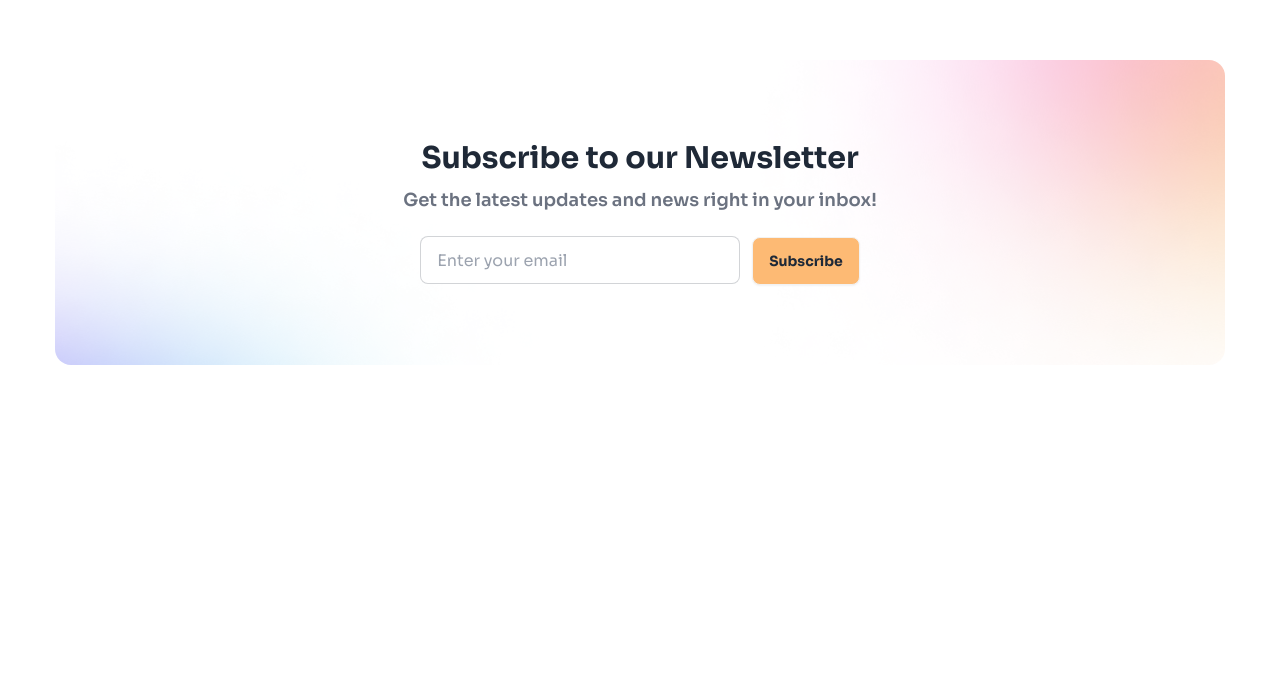
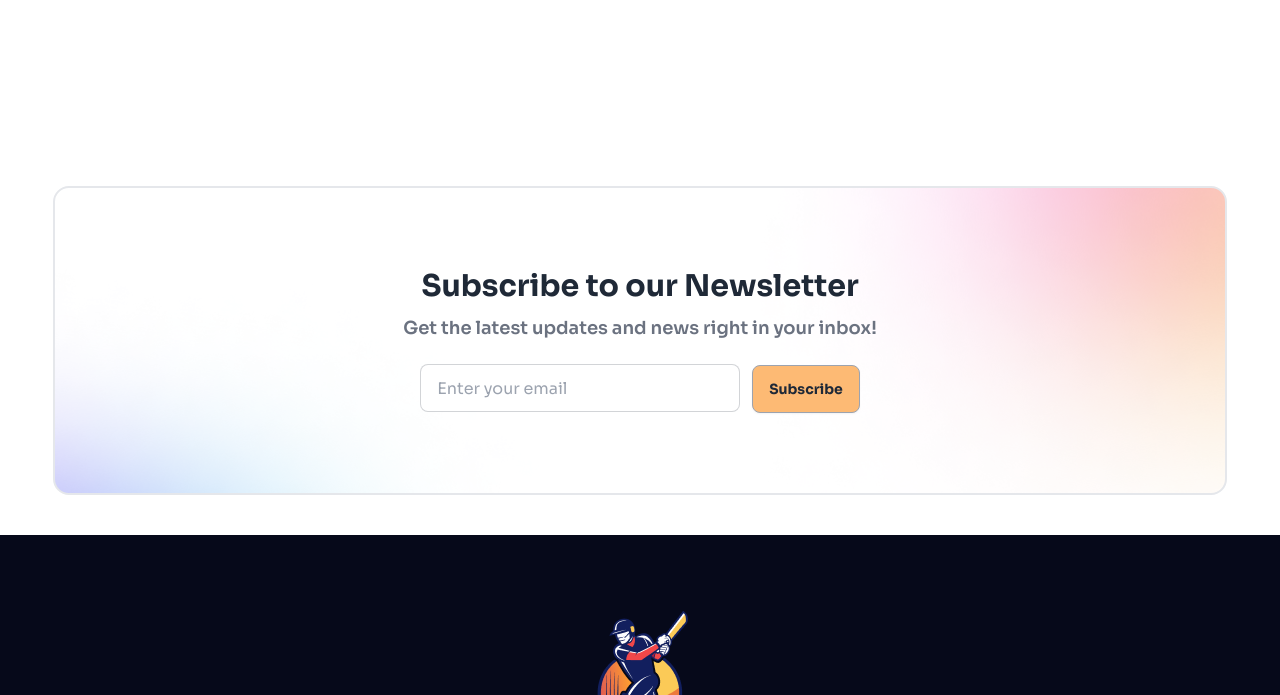
Before and after one commit to Hafiz-Al-Shams/select-your-DREAM-11, a React (Vite) app: page / in a window 1280 px wide. Shown: the part 810-1505 px from the top of the page. Before the commit the page ends 1177 px from the top, so only its background shows below. Built offline with nearby package versions, Linux system fonts and the light colour scheme.

Commit message:
static design primarily done

```diff
--- a/src/App.jsx
+++ b/src/App.jsx
@@ -1,4 +1,5 @@
 import Banner from "./components/Banner"
+import Footer from "./components/Footer"
 import Navbar from "./components/Navbar"
 import Newsletter from "./components/Newsletter"
 
@@ -6,6 +7,7 @@ function App() {
 
   return (
     <>
+      <div className="">
         <div className="w-11/12 mx-auto">
           {/* navbar */}
           <Navbar></Navbar>
@@ -15,6 +17,9 @@ function App() {
           {/* newsletter */}
           <Newsletter></Newsletter>
         </div>
+        {/* footer */}
+        <Footer></Footer>
+      </div>
     </>
   )
 }
--- /dev/null
+++ b/src/components/Footer.jsx
@@ -0,0 +1,34 @@
+import logo from '../assets/logo-footer.png'
+
+export default function Footer() {
+    return (
+        <div className="py-9" style={{ background: 'rgb(6, 9, 26)' }}>
+            <div className='flex justify-center items-center py-10'><img src={logo} alt="" /></div>
+            <div className='grid grid-cols-3 gap-10 w-10/12 mx-auto py-10'>
+                <div>
+                    <h5 className='text-white text-lg pb-3'>About Us</h5>
+                    <p className='text-gray-500 text-sm'>We are a passionate team <br /> dedicated to providing the best <br /> services to our customers.</p>
+                </div>
+                <div>
+                    <h5 className='text-white text-lg pb-4'>Quick Links</h5>
+                    <ul className='text-gray-500 text-sm pl-4 list-disc space-y-2'>
+                        <li>Home</li>
+                        <li>Services</li>
+                        <li>About</li>
+                        <li>Contact</li>
+                    </ul>
+                </div>
+                <div>
+                    <h5 className='text-white text-lg pb-3'>Subscribe</h5>
+                    <p className='text-gray-500 text-sm'>Subscribe to our newsletter for the <br /> latest updates.</p>
+                    <div className='pt-6'>
+                        <input type="text" placeholder="Enter your email" className="input input-bordered" />
+                        <button className='btn p-4 rounded-lg font-bold ml-1 bg-orange-300 border border-gray-400'>Subscribe</button>
+                    </div>
+                </div>
+            </div>
+            <div className="divider divider-neutral"></div>
+            <p className='text-center text-gray-500 text-sm pt-1'>@2024 Your Company All Rights Reserved.</p>
+        </div>
+    )
+}
--- a/src/components/Newsletter.jsx
+++ b/src/components/Newsletter.jsx
@@ -3,13 +3,13 @@ import background from '../assets/bg-shadow.png'
 export default function Newsletter() {
 
     return (
-        <div className='' style={{ boxSizing: 'border-box', border: '2px solid rgb(255, 255, 255)', borderRadius: '24px', background: 'rgba(255, 255, 255, 0.15)' }}>
-            <div className='mt-64 bg-cover bg-no-repeat rounded-2xl w-full py-20 text-center space-y-2.5' style={{ backgroundImage: `url(${background})` }}>
+        <div className='mt-96 mb-10'>
+            <div className='border-2 bg-cover bg-no-repeat rounded-2xl w-full py-20 text-center space-y-2.5' style={{ backgroundImage: `url(${background})` }}>
                 <h1 className='text-3xl font-bold'>Subscribe to our Newsletter</h1>
                 <h4 className='text-lg font-semibold text-gray-500'>Get the latest updates and news right in your inbox!</h4>
                 <div className='pt-3'>
                     <input type="text" placeholder="Enter your email" className="input input-bordered w-full max-w-xs" />
-                    <button className='btn p-4 rounded-lg font-bold ml-3 bg-orange-300'>Subscribe</button>
+                    <button className='btn p-4 rounded-lg font-bold ml-3 bg-orange-300 border border-gray-400'>Subscribe</button>
                 </div>
             </div>
         </div>
```
Lines whose indentation alone changed are shown as unchanged.
